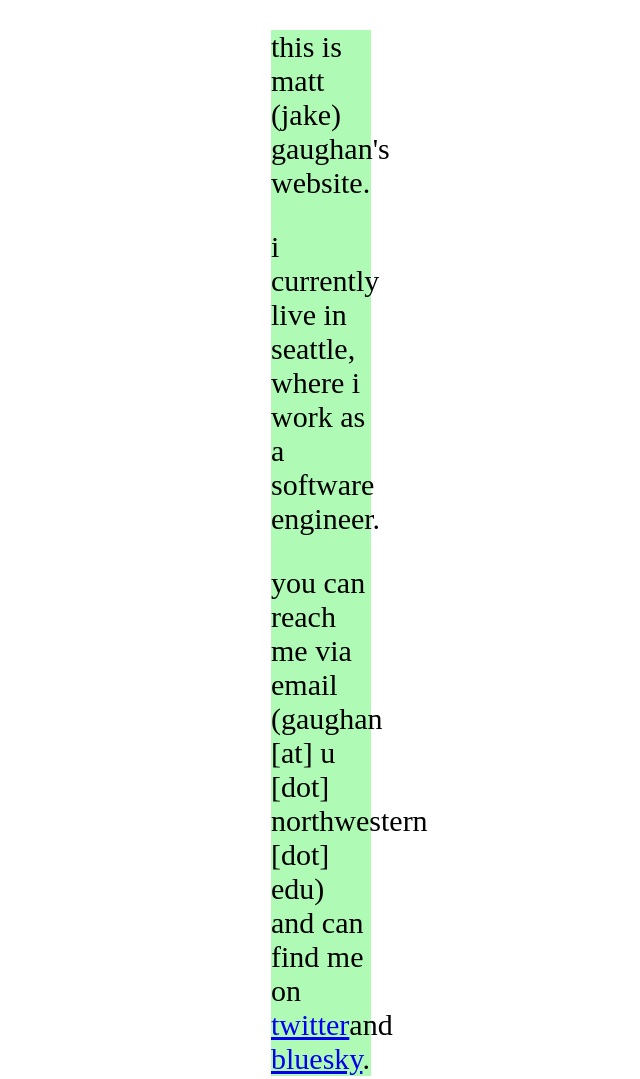
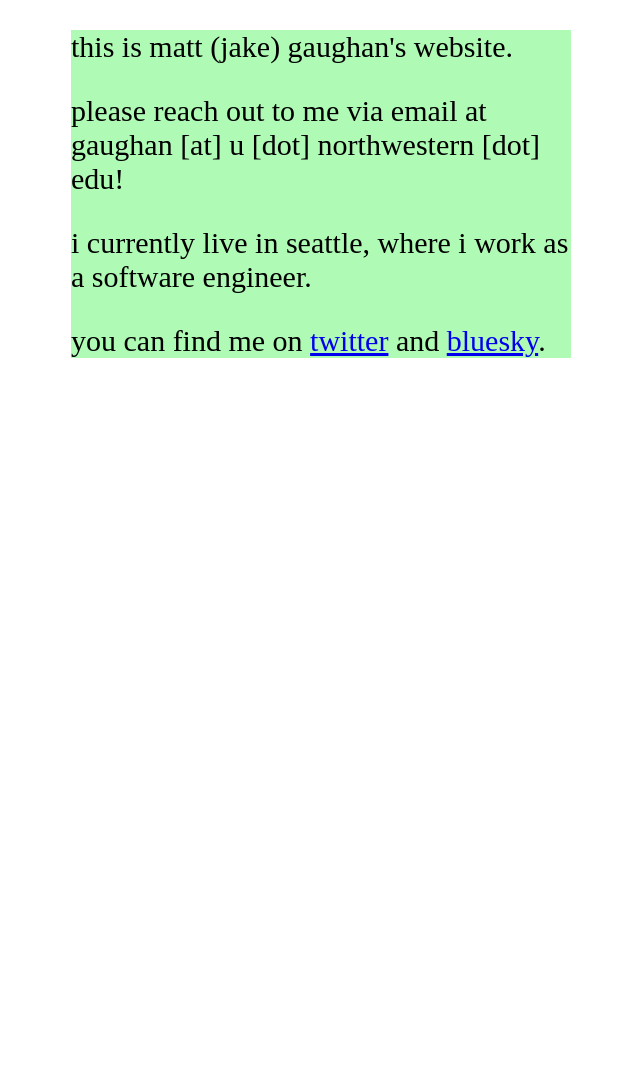
Before and after one commit to mjgaughan/mjgaughan.github.io, a plain HTML site: page index.html in a window 1280 px wide. Shown: the whole page, without its empty margins (319-959 px from the left). After the commit the page ends 800 px from the top, so only its background shows below. Drawn offline with Linux system fonts and the light colour scheme.

Commit message:
Update index.html

```diff
--- a/index.html
+++ b/index.html
@@ -4,7 +4,7 @@
     <title>matt gaughan</title>
     <style>
       p {font-size: 30px;}
-      body {max-width: 100px; margin: auto;}
+      body {max-width: 500px; margin: auto;}
       div {background-color: #affab4}
     </style>
   </head>
@@ -12,9 +12,10 @@
      <div class="row">
         <div class="column" >
           <p>this is matt (jake) gaughan's website.</p>
+          <p>please reach out to me via email at gaughan [at] u [dot] northwestern [dot] edu! </p>
           <p >i currently live in seattle, where i work as a software engineer.</p>
-          <p> you can reach me via email (gaughan [at] u [dot] northwestern [dot] edu) and can
-            find me on <a href="https://twitter.com/_gaugh">twitter</a>and <a href="https://bsky.app/profile/gone.bsky.social">bluesky</a>.</p>
+          <p> you can find me on <a href="https://twitter.com/_gaugh">twitter</a> and
+            <a href="https://bsky.app/profile/gone.bsky.social">bluesky</a>.</p>
         </div>
         <div class="column"></div>
     </div>
```
